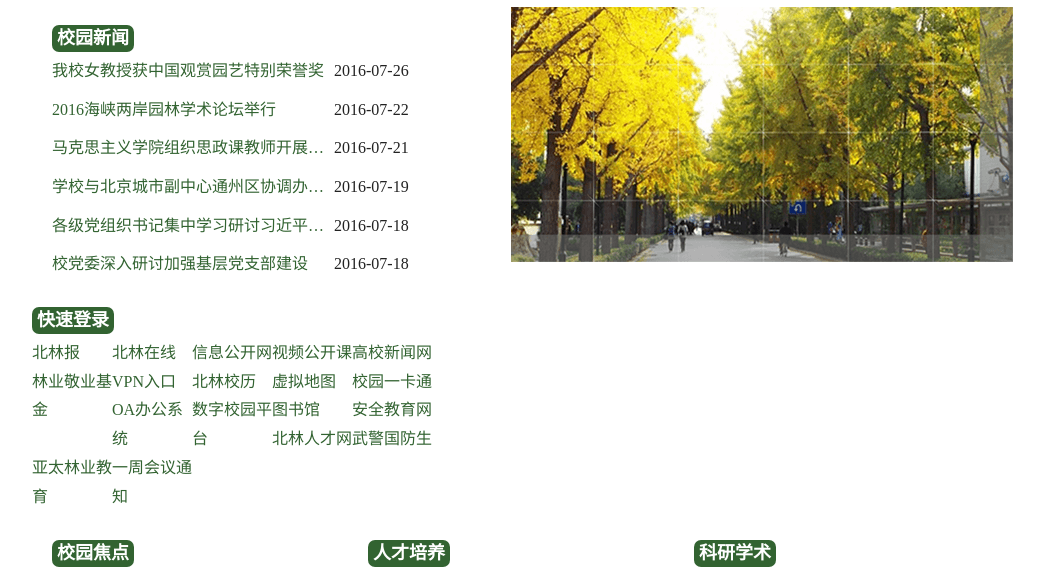
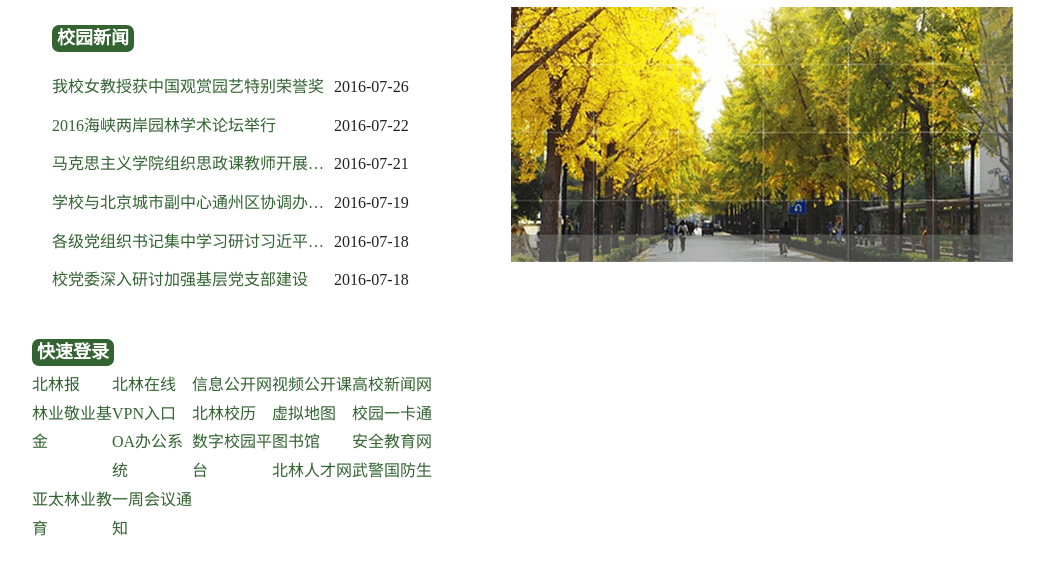
Before and after one commit to mingttong/ResponsiveBjfu2.0, a website: page src/index.html in a window 1280 px wide. Shown: the part 153-724 px from the top of the page, without its empty margins (119-1163 px from the left). Drawn offline with Linux system fonts and the light colour scheme.

```diff
--- a/src/css/main.css
+++ b/src/css/main.css
@@ -300,6 +300,11 @@
     width: 100%;
     padding-left: 20px;
     box-sizing: border-box;
+}
+
+.content-top .xyxw .content {
+    -webkit-margin-before: 1em;
+    -webkit-margin-after: 1em;
 }
 
 .content-top .xyxw ul {
```
